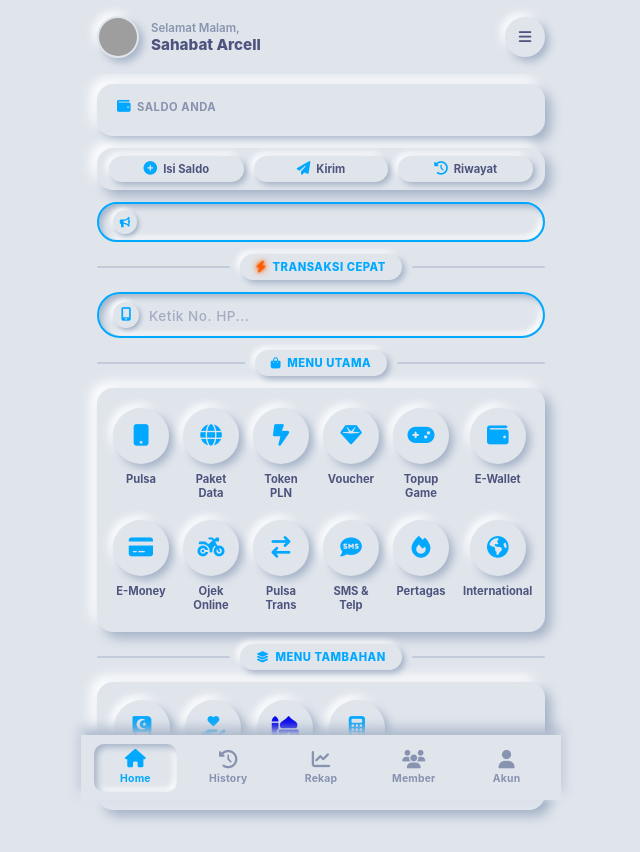
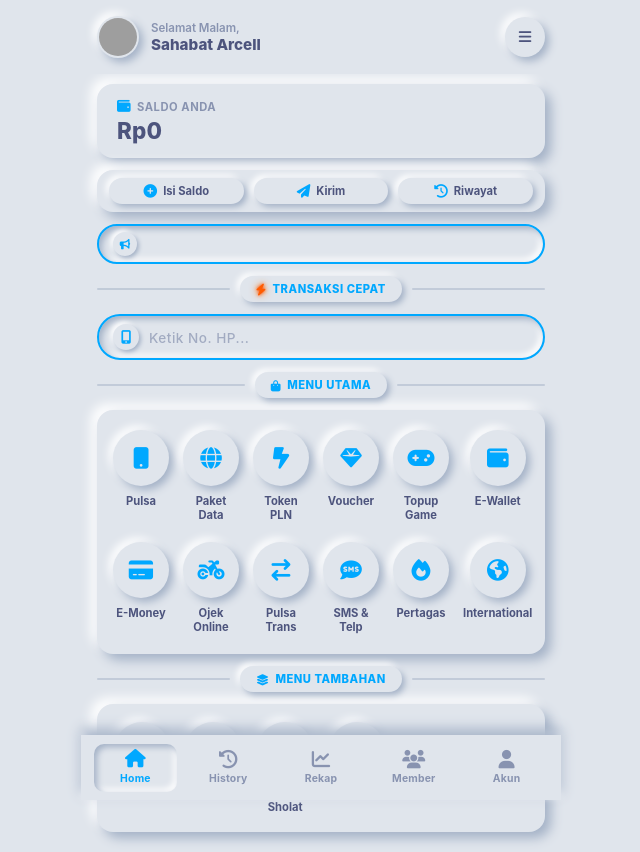
Before and after one commit to elnommo-ak/Arcell-Komunika, a website: page public/index.html in a window 1280 px wide. Shown: the whole page, without its empty margins (319-959 px from the left). Before the commit the page ends 830 px from the top, so only its background shows below. Drawn offline with Linux system fonts and the light colour scheme; no server answers; grey boxes are pictures that could not be loaded.

Commit message:
Fix auto load saldo Digiflazz 2 juta

```diff
--- a/public/index.html
+++ b/public/index.html
@@ -415,7 +415,7 @@
         <div class="wallet-section" id="walletSection">
             <div class="wallet-info">
                 <span class="wallet-label"><i class="fa-solid fa-wallet"></i> Saldo Anda</span>
-                <div class="balance" id="user-balance"></div>
+                <div class="balance" id="user-balance">Rp0</div>
             </div>
         </div>
 
```
